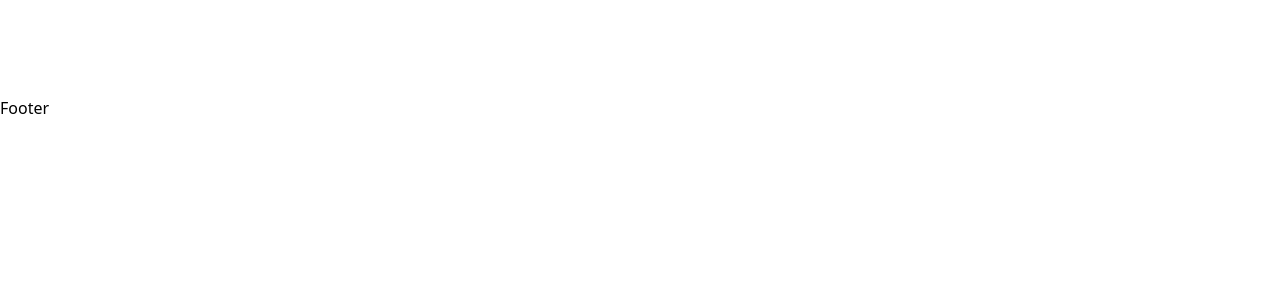
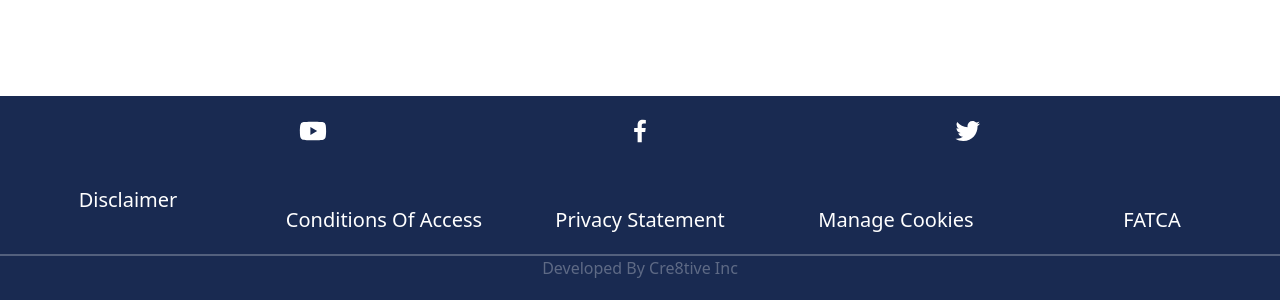
Before and after one commit to owusuvictorjnr/South-Akim, a Next.js app: page / in a window 1280 px wide. Shown: the part 848-1148 px from the top of the page. Before the commit the page ends 968 px from the top, so only its background shows below. Built offline with nearby package versions, Linux system fonts and the light colour scheme.

Commit message:
Footer component

```diff
--- a/app/components/Footer.js
+++ b/app/components/Footer.js
@@ -1,8 +1,55 @@
+import Link from 'next/link'
 import React from 'react'
+import { AiFillYoutube } from 'react-icons/ai'
+import { BiLogoFacebook, BiLogoTwitter } from 'react-icons/bi'
 
 const Footer = () => {
   return (
-    <div>Footer</div>
+    <>
+      <div className="min-h-[10rem] bg-[#192a51]">
+        <div className="pt-5">
+          <div className="flex justify-evenly">
+            <Link href="/">
+              <AiFillYoutube size={30} color="white" />
+            </Link>
+
+            <Link href="/">
+              <BiLogoFacebook size={30} color="white" />
+            </Link>
+
+            <Link href="/">
+              <BiLogoTwitter size={30} color="white" />
+            </Link>
+          </div>
+        </div>
+
+        <div className="grid grid-cols-1 md:grid-cols-3 lg:grid-cols-5 pt-10 text-center space-y-5 capitalize text-white">
+          <div className="text-sm md:text-xl">
+            <Link href="/disclaimer">disclaimer</Link>
+          </div>
+
+          <div className="text-sm md:text-xl">
+            <Link href="/conditions">conditions of access</Link>
+          </div>
+
+          <div className="text-sm md:text-xl">
+            <Link href="/privacy">privacy statement</Link>
+          </div>
+
+          <div className="text-sm md:text-xl">
+            <Link href="/cookies">manage cookies</Link>
+          </div>
+
+          <div className="pb-5 uppercase text-sm md:text-xl">
+            <Link href="/fatca">fatca</Link>
+          </div>
+        </div>
+            <div className="h-[0.1rem] bg-white/25" />
+        <div className="text-white/30 text-center capitalize pb-5 ">
+          developed by cre8tive inc
+        </div>
+      </div>
+    </>
   )
 }
 
```
